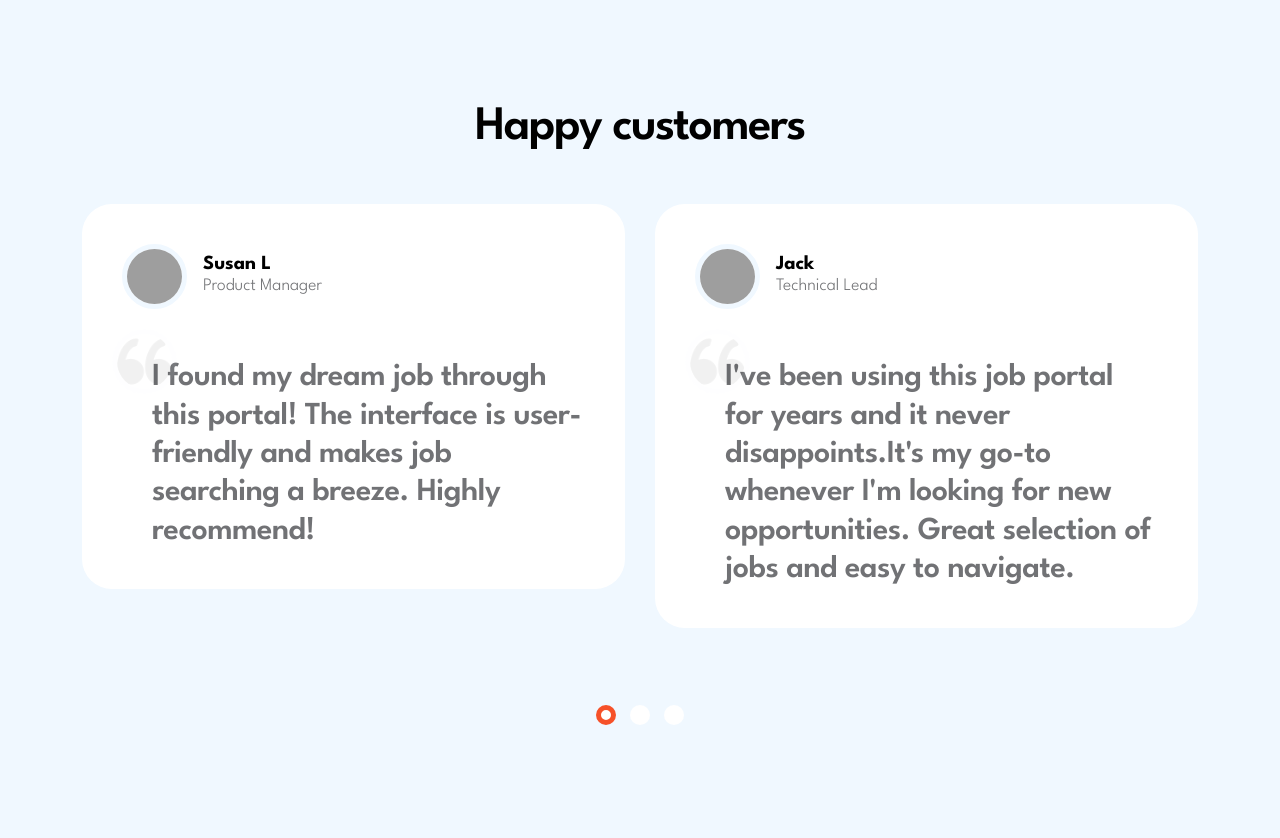
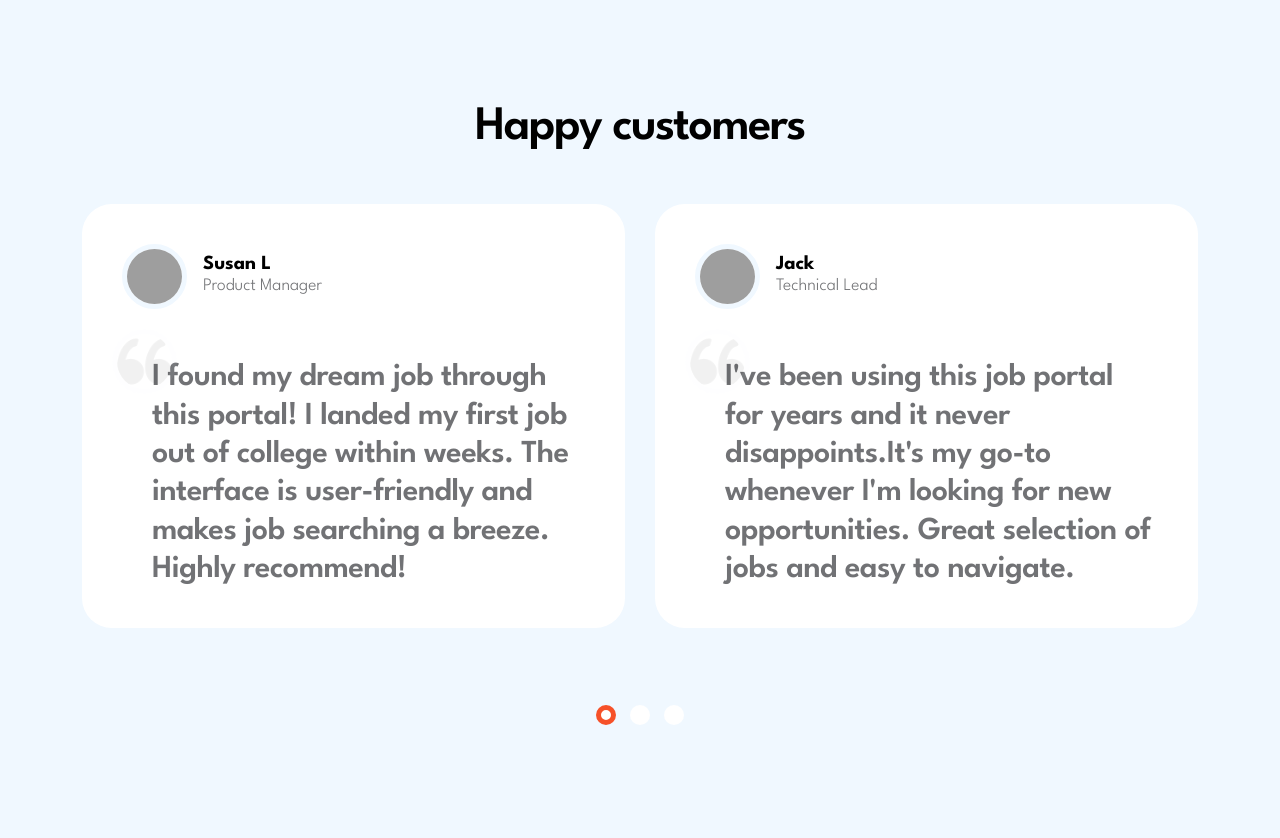
Before and after one commit to Sayed1-11/CareerSwift, a Django app: page /about/ in a window 1280 px wide. Shown: the part 1651-2489 px from the top of the page. Run offline with Django 4.2, Linux system fonts and the light colour scheme; some libraries are stand-ins or nearby versions; grey boxes are pictures that could not be loaded.

Commit message:
Update about.html

```diff
--- a/contact_us/templates/about.html
+++ b/contact_us/templates/about.html
@@ -258,7 +258,7 @@ Bootstrap 5 HTML CSS Template
                                     <div class="reviews-body">
                                         <img src="images/left-quote.png" class="quote-icon img-fluid" alt="">
 
-                                        <h4 class="reviews-title">I found my dream job through this portal! The interface is user-friendly and makes job searching a breeze. Highly recommend!</h4>
+                                        <h4 class="reviews-title">I found my dream job through this portal! I landed my first job out of college within weeks. The interface is user-friendly and makes job searching a breeze. Highly recommend!</h4>
                                     </div>
                                 </div>
 
@@ -366,7 +366,7 @@ Bootstrap 5 HTML CSS Template
                                     <div class="reviews-body">
                                         <img src="images/left-quote.png" class="quote-icon img-fluid" alt="">
 
-                                        <h4 class="reviews-title">As a recent graduate, I wasn't sure where to start my job search. Thankfully, I stumbled upon this portal and it made the process so much easier. I landed my first job out of college within weeks</h4>
+                                        <h4 class="reviews-title">As a recent graduate, I wasn't sure where to start my job search. Thankfully, I stumbled upon this portal and it made the process so much easier.</h4>
                                     </div>
                                 </div>
                             </div>
```
